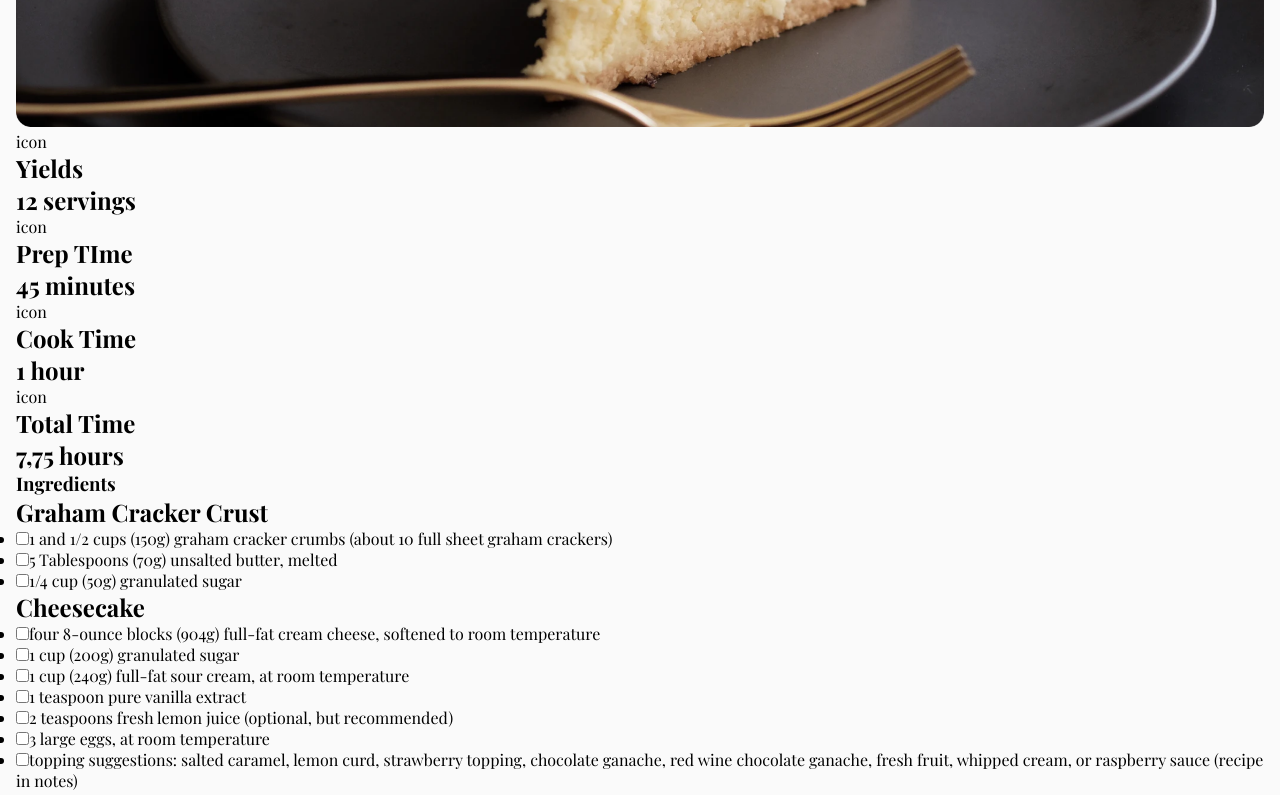
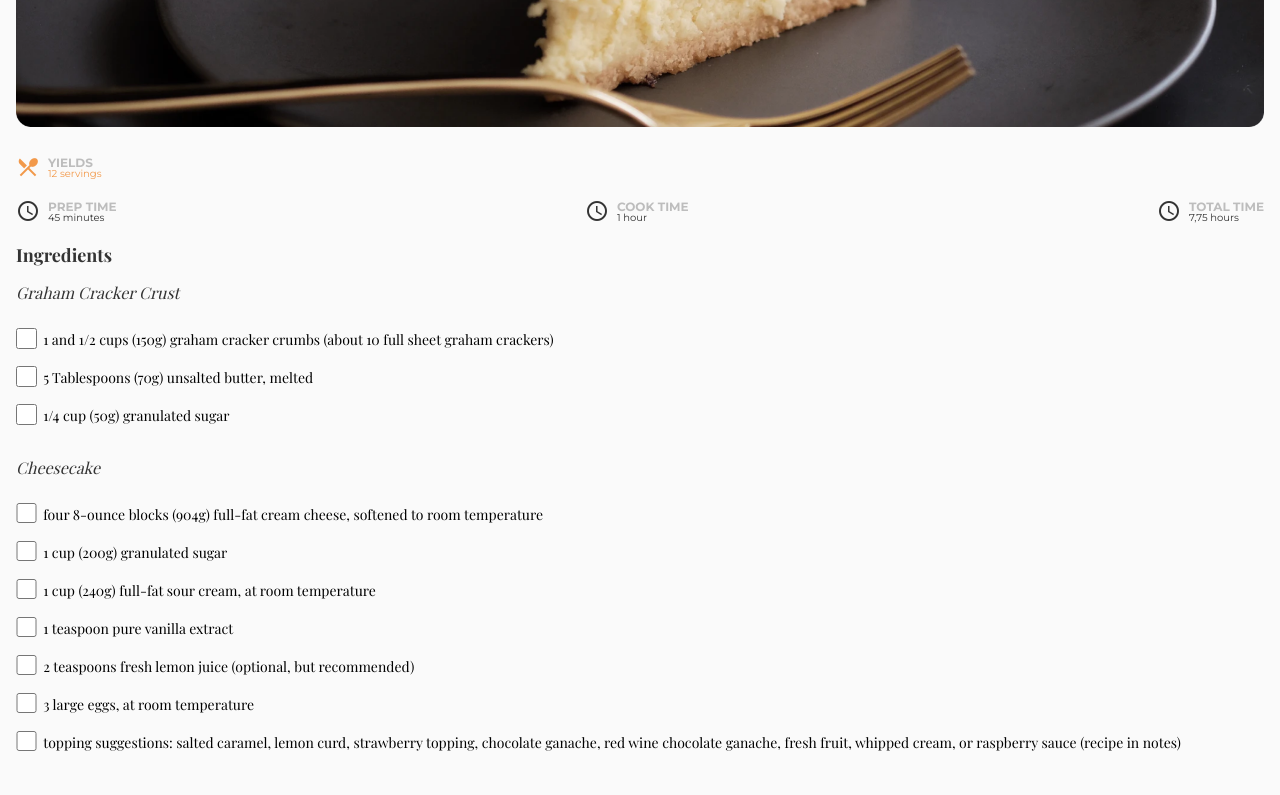
Before and after one commit to orr/devchallenges-recipe, a plain HTML site: page index.html in a window 1280 px wide. Shown: the part 600-1395 px from the top of the page. Drawn offline with nearby package versions, Linux system fonts and the light colour scheme.

Commit message:
ingredients done

```diff
--- a/index.html
+++ b/index.html
@@ -30,7 +30,7 @@
       <div class="recipe-abstract">
         <div class="recipe-time">
           <div class="recipe-icon">
-            icon
+            <i class="material-icons" >local_dining</i>
           </div>
           <div class="prep">
             <h1>Yields</h1>
@@ -40,7 +40,7 @@
         <div class="time-wrapper">
           <div class="recipe-time">
             <div class="recipe-icon">
-              icon
+              <i class="material-icons gray" >schedule</i>
             </div>
             <div class="prep">
               <h1>Prep TIme</h1>
@@ -49,7 +49,7 @@
           </div>
           <div class="recipe-time">
             <div class="recipe-icon">
-              icon
+              <i class="material-icons gray" >schedule</i>
             </div>
             <div class="prep">
               <h1>Cook Time </h1>
@@ -58,7 +58,7 @@
           </div>
           <div class="recipe-time">
             <div class="recipe-icon">
-              icon
+              <i class="material-icons gray" >schedule</i>
             </div>
             <div class="prep">
               <h1>Total Time</h1>
@@ -72,21 +72,21 @@
         <div class="ingredients">
           <h2>Graham Cracker Crust</h2>
           <ul>
-            <li><input type="checkbox" name="" id="">1 and 1/2 cups (150g) graham cracker crumbs (about 10 full sheet graham crackers)</li>
-            <li><input type="checkbox" name="" id="">5 Tablespoons (70g) unsalted butter, melted</li>
-            <li><input type="checkbox" name="" id="">1/4 cup (50g) granulated sugar</li>
+            <li class="flex-li"><input type="checkbox" name="" id=""><label for=""> 1 and 1/2 cups (150g) graham cracker crumbs (about 10 full sheet graham crackers)</label></li>
+            <li class="flex-li"><input type="checkbox" name="" id=""><label for=""> 5 Tablespoons (70g) unsalted butter, melted</label></li>
+            <li class="flex-li"><input type="checkbox" name="" id=""><label for=""> 1/4 cup (50g) granulated sugar</label></li>
           </ul>
         </div>
         <div class="ingredients">
           <h2>Cheesecake</h2>
           <ul>
-            <li><input type="checkbox" name="" id="">four 8-ounce blocks (904g) full-fat cream cheese, softened to room temperature</li>
-            <li><input type="checkbox" name="" id="">1 cup (200g) granulated sugar</li>
-            <li><input type="checkbox" name="" id="">1 cup (240g) full-fat sour cream, at room temperature</li>
-            <li><input type="checkbox" name="" id="">1 teaspoon pure vanilla extract</li>
-            <li><input type="checkbox" name="" id="">2 teaspoons fresh lemon juice (optional, but recommended)</li>
-            <li><input type="checkbox" name="" id="">3 large eggs, at room temperature</li>
-            <li><input type="checkbox" name="" id="">topping suggestions: salted caramel, lemon curd, strawberry topping, chocolate ganache, red wine chocolate ganache, fresh fruit, whipped cream, or raspberry sauce (recipe in notes) </li>
+            <li class="flex-li"><input type="checkbox" name="" id=""><label for="">four 8-ounce blocks (904g) full-fat cream cheese, softened to room temperature</label></li>
+            <li class="flex-li"><input type="checkbox" name="" id=""><label for="">1 cup (200g) granulated sugar</label></li>
+            <li class="flex-li"><input type="checkbox" name="" id=""><label for="">1 cup (240g) full-fat sour cream, at room temperature</label></li>
+            <li class="flex-li"><input type="checkbox" name="" id=""><label for="">1 teaspoon pure vanilla extract</label></li>
+            <li class="flex-li"><input type="checkbox" name="" id=""><label for="">2 teaspoons fresh lemon juice (optional, but recommended)</label></li>
+            <li class="flex-li"><input type="checkbox" name="" id=""><label for="">3 large eggs, at room temperature</label></li>
+            <li class="flex-li"><input type="checkbox" name="" id=""><label for="">topping suggestions: salted caramel, lemon curd, strawberry topping, chocolate ganache, red wine chocolate ganache, fresh fruit, whipped cream, or raspberry sauce (recipe in notes) </label></li>
           </ul>
         </div>
       </section>
--- a/styles.css
+++ b/styles.css
@@ -3,6 +3,9 @@
     --primary-color: #000;
     --secondary-color: #4F4F4F;
     --tertiary-color: #C4C4C4;
+    --orange: #F2994A;
+    --gray: #BDBDBD;
+    --dark-gray: #333;
 }
 
 *, *::before, *::after {
@@ -60,10 +63,123 @@ img {
     color: var(--tertiary-color);
 }
 
+.recipe-photo {
+    margin-bottom: 1.5rem;
+}
+
 .recipe-photo img {
     border-radius: .75rem;
 }
 
+.recipe-abstract {
+    display: flex;
+    gap: 1rem;
+    flex-direction: column;
+    margin-bottom: 1rem;
+}
+
+.recipe-time {
+    display: flex;
+    align-items: center;
+    gap: .5rem;
+}
+.recipe-time i {
+    color: var(--orange);
+}
+
+.material-icons.gray {
+    color: #333333;
+}
+.recipe-time .prep {
+    display: flex;
+    flex-direction: column;
+    grid-area: .4rem;
+    font-family: Montserrat;
+    font-style: normal;
+    font-weight: bold;
+    font-size: .5rem;
+    line-height: .625rem;
+
+}
+
+.time-wrapper .recipe-time .prep h2{
+    color: #333333;
+}
+
+.recipe-time .prep h1 {
+    color: var(--gray);
+    text-transform: uppercase;
+}
+
+.recipe-time .prep h2 {
+    font-weight: 500;
+    font-size: .625rem;
+    line-height: .75rem;
+    color: var(--orange);
+}
+
+.time-wrapper {
+    display: flex;
+    justify-content: space-between;
+}
+
+.ingredients-wrapper {
+    display: flex;
+    flex-direction: column;
+    gap: 1rem;
+    margin-bottom: 2rem;
+}
+
+.ingredients-wrapper h1 {
+    font-family: 'Playfair Display';
+    font-style: normal;
+    font-weight: bold;
+    font-size: 1.125rem;
+    line-height: 1.5rem;
+    color: var(--dark-gray);
+
+}
+
+.ingredients {
+    display: flex;
+    flex-direction: column;
+    gap: 1.5rem;
+}
+
+.ingredients ul {
+    list-style: none;
+}
+
+.ingredients li {
+    margin-bottom: .875rem;
+}
+
+.flex-li {
+    display: flex;
+    align-items: flex-start;
+    gap: .4rem;
+}
+
+.ingredients input{
+    width: 1.3rem;
+    height: 1.3rem;
+}
+
+.ingredients label {
+    flex: 1;
+    font-style: normal;
+    font-weight: normal;
+    font-size: .875rem;
+    line-height: 1.5rem;
+}
+
+.ingredients h2 {
+    font-style: italic;
+    font-weight: normal;
+    font-size: 1rem;
+    line-height: 1.3rem;
+    color: var(--dark-gray);
+}
 
 
 
```
